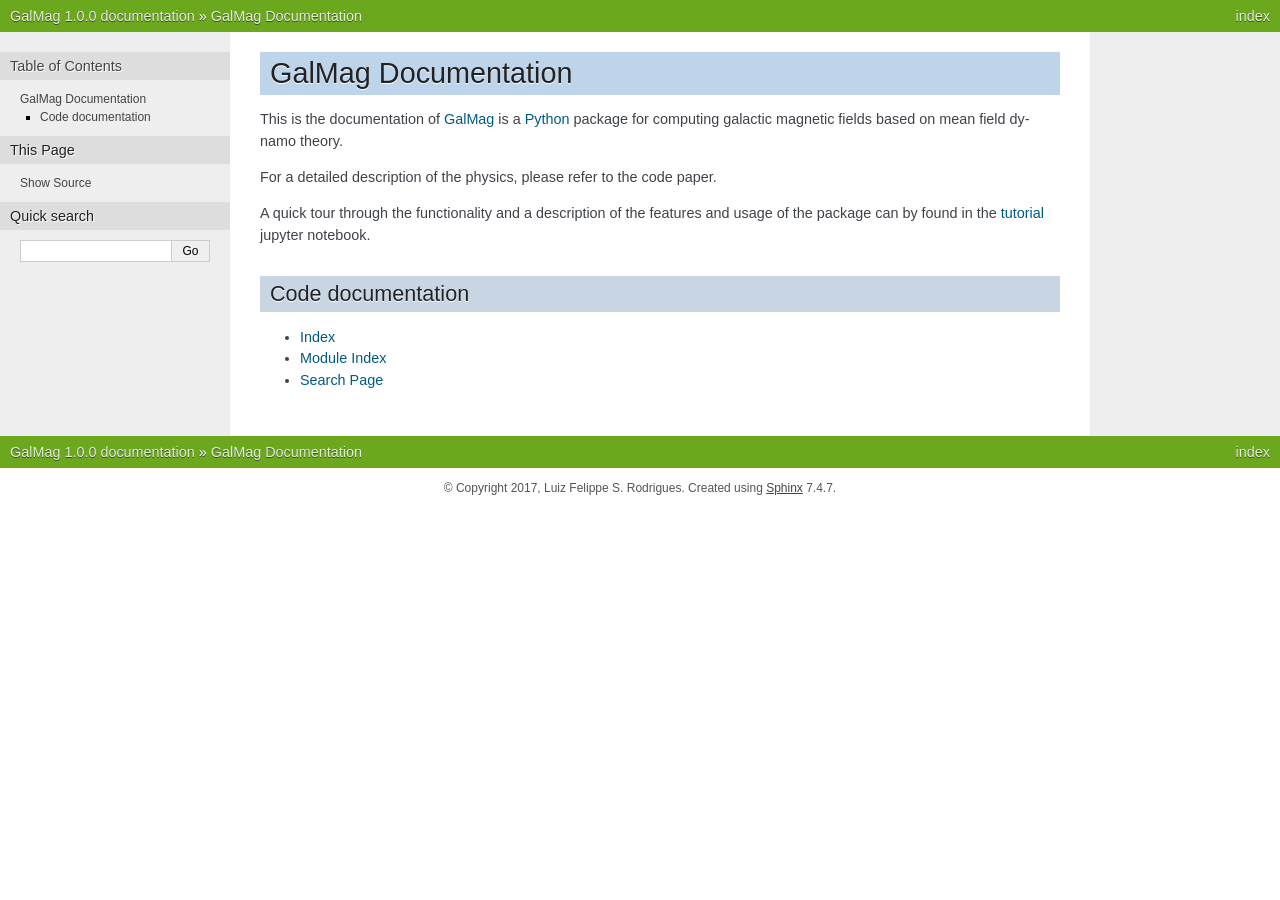
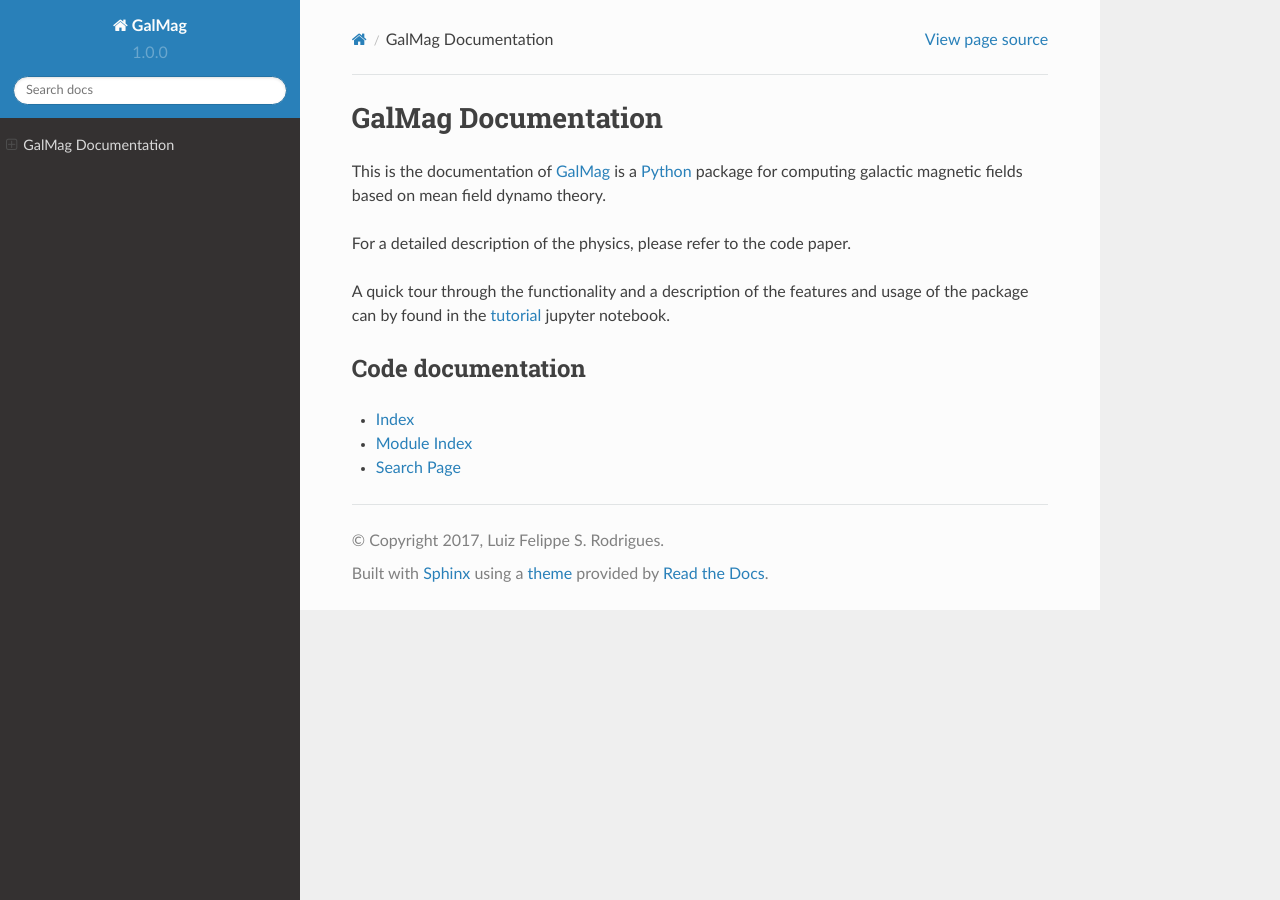
Before and after one commit to luizfelippesr/galmag, a Sphinx documentation site: the page built from doc/index.rst, in a window 1280 px wide. Built offline with Sphinx 7.4.7 and the Read the Docs theme 2.0.0, drawn with Linux system fonts in a browser that asks for light colours.

Commit message:
Changes RTD theme (aiming portability).

```diff
--- a/doc/conf.py
+++ b/doc/conf.py
@@ -136,7 +136,11 @@
 # The theme to use for HTML and HTML Help pages.  See the documentation for
 # a list of builtin themes.
 #
-html_theme = 'nature'
+
+import sphinx_rtd_theme
+#html_theme = 'nature'
+html_theme = 'sphinx_rtd_theme'
+html_theme_path = [sphinx_rtd_theme.get_html_theme_path()]
 
 # Theme options are theme-specific and customize the look and feel of a theme
 # further.  For a list of options available for each theme, see the
```
